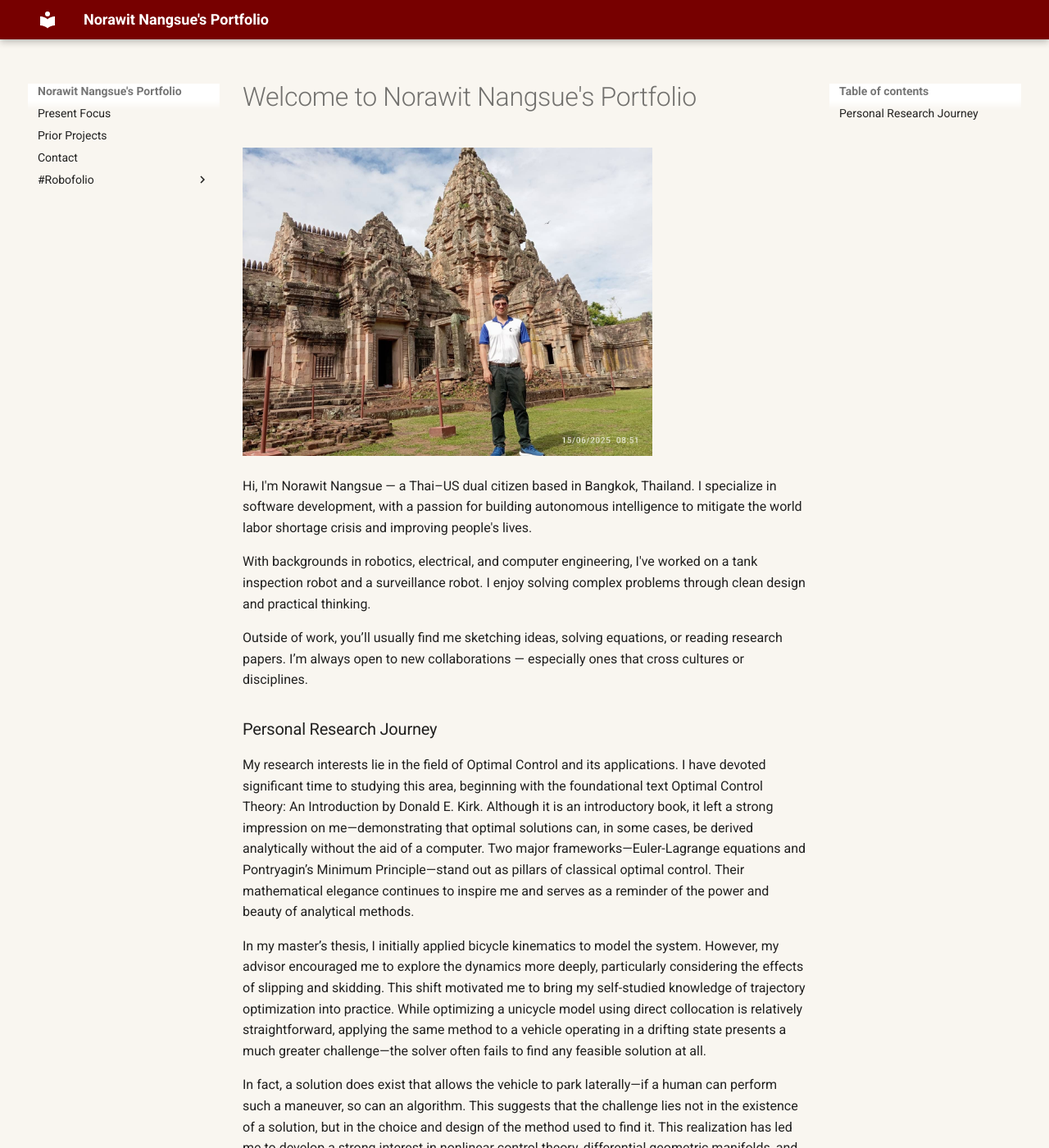
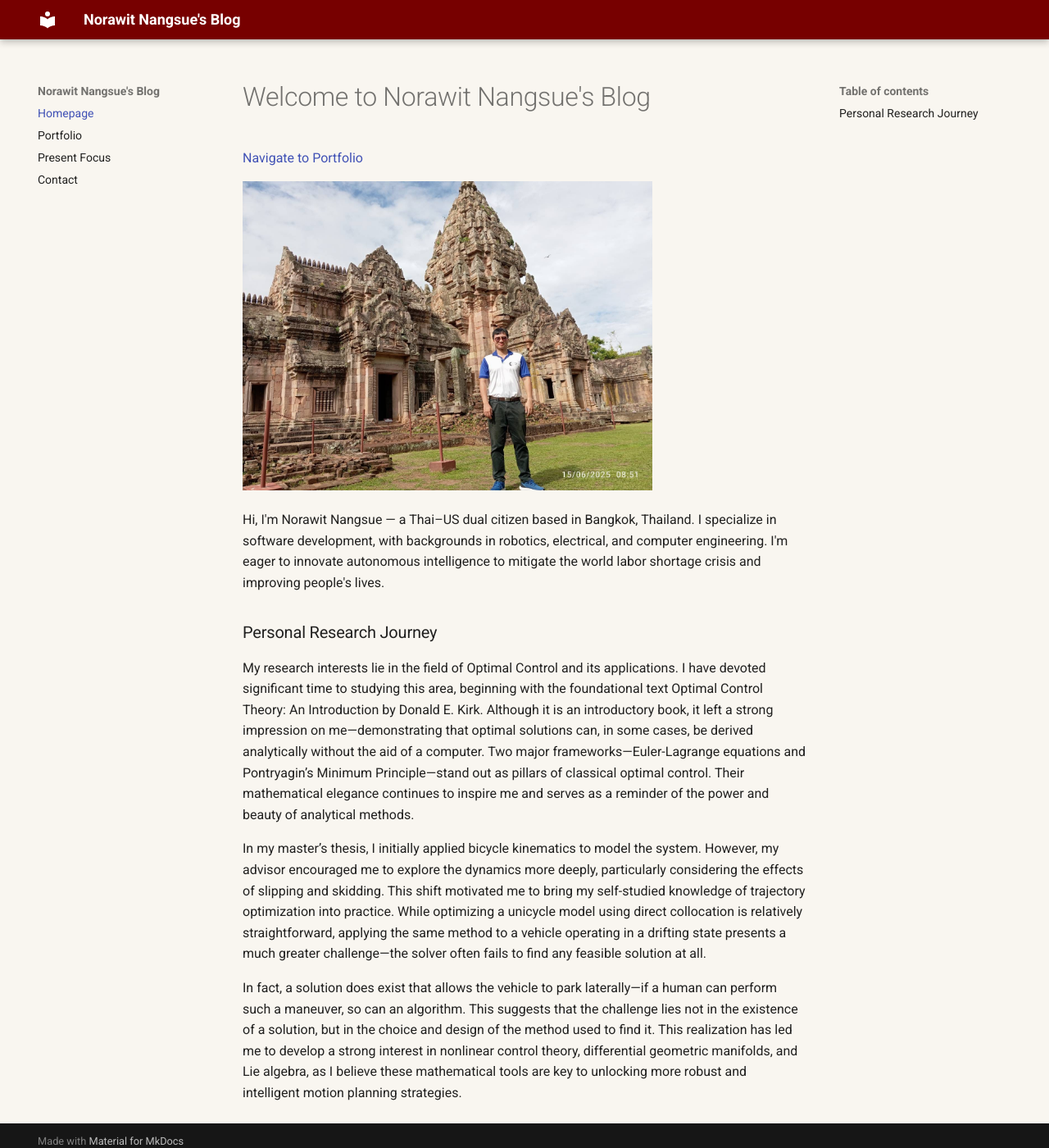
Before and after one commit to 5730289021-NN/5730289021-NN.github.io, an MkDocs documentation site: the page built from docs/index.md, in a window 1280 px wide and 1400 px high. Shown: the whole window at 82% size. Built offline with MkDocs 1.6.1 and Material for MkDocs 9.7.7, drawn with Linux system fonts in a browser that asks for light colours.

Commit message:
Fix color and wordings First release.

```diff
--- a/docs/01_about.md
+++ b/docs/01_about.md
@@ -7,11 +7,7 @@ TODO:
 
 ![Me at Phanom Rung Historical Park, photo captured by my father.](images/me_at_phanom_rung.JPG){ loading=lazy width="500" }
 
-Hi, I'm Norawit Nangsue — a Thai–US dual citizen based in Bangkok, Thailand. I specialize in software development, with a passion for building autonomous intelligence to mitigate the world labor shortage crisis and improving people's lives.
-
-With backgrounds in robotics, electrical, and computer engineering, I've worked on a tank inspection robot and a surveillance robot. I enjoy solving complex problems through clean design and practical thinking.
-
-Outside of work, you’ll usually find me sketching ideas, solving equations, or reading research papers. I’m always open to new collaborations — especially ones that cross cultures or disciplines.
+Hi, I'm Norawit Nangsue — a Thai–US dual citizen based in Bangkok, Thailand. I specialize in software development, with backgrounds in robotics, electrical, and computer engineering. I'm eager to innovate autonomous intelligence to mitigate the world labor shortage crisis and improving people's lives.
 
 ### Personal Research Journey
 My research interests lie in the field of Optimal Control and its applications. I have devoted significant time to studying this area, beginning with the foundational text Optimal Control Theory: An Introduction by Donald E. Kirk. Although it is an introductory book, it left a strong impression on me—demonstrating that optimal solutions can, in some cases, be derived analytically without the aid of a computer. Two major frameworks—Euler-Lagrange equations and Pontryagin’s Minimum Principle—stand out as pillars of classical optimal control. Their mathematical elegance continues to inspire me and serves as a reminder of the power and beauty of analytical methods.
--- a/docs/03_prior_projects.md
+++ b/docs/02_portfolio.md
@@ -1,17 +1,19 @@
-# Prior Projects
+# Portfolio
 
 ## 2025
 <!-- ### Wellsite Inspection using Quadrupled Robot Platform @ PTTEP -->
 
 ### Body Tracking Application
 Since FIBO Industry Service acquired Unitree H1 and G1 robots, the team continued to focus on the development and application of humanoid robots. One simple application was to use ORBTEC Femto Bolt along with Azure Body Tracking SDK to transfer operator's joint angles to the robot. I modified existing source code to make it work with the actual G1 humanoid.
+
 ![Body Tracking Onstage](artifacts/05_engineer/07_body_tracking/on_the_stage.jpg){width=400}
 
 
 ### Exploring about Fleet System
 To make the robots work collaboratively, I delved further into fleet systems. First, I developed an application to control several robots at once to test the robustness of the communication channel. Then, I utilized the networkx library to instantiate a directional graph for robots to travel step-wise.
-![Swarm Control](artifacts/05_engineer/06_fleet_system/swarm_control.mp4){width=300}
-![Digraph Navigation](artifacts/05_engineer/06_fleet_system/digraph_navigation.mp4){width=300}
+
+![Swarm Control](artifacts/05_engineer/06_fleet_system/swarm_control.mp4){width=325}
+![Digraph Navigation](artifacts/05_engineer/06_fleet_system/digraph_navigation.mp4){width=325}
 
 ## 2024
 ### Container Inspection Robot @ PTTGC
--- a/docs/index.md
+++ b/docs/index.md
@@ -1,4 +1,6 @@
-# Welcome to Norawit Nangsue's Portfolio
+# Welcome to Norawit Nangsue's Blog
+
+[Navigate to Portfolio](02_portfolio.md)
 
 --8<--
 ./docs/01_about.md
--- a/docs/stylesheets/extra.css
+++ b/docs/stylesheets/extra.css
@@ -5,7 +5,10 @@
 }
 
 .md-main {
-  background-color: #F9F6F0;  /* Replace with your desired color */
+  background-color: #F9F6F0;
+}
+:root {
+  --md-default-bg-color: F9F6F0;
 }
 
 .md-header__title {
--- a/mkdocs.yml
+++ b/mkdocs.yml
@@ -1,4 +1,4 @@
-site_name: Norawit Nangsue's Portfolio
+site_name: Norawit Nangsue's Blog
 site_url: https://5730289021-NN.github.io
 theme:
   name: material
@@ -24,12 +24,13 @@ extra_css:
 
 nav:
   # - About Me: 01_about.md
-  - Present Focus: 02_present_focus.md
-  - Prior Projects: 03_prior_projects.md
+  - Homepage: index.md
+  - Portfolio: 02_portfolio.md
+  - Present Focus: 03_present_focus.md
   - Contact: 04_contact.md
 
-  - "#Robofolio":
-     - Tags: blog/tags.md
+  # - "#Robofolio":
+  #    - Tags: blog/tags.md
 
 markdown_extensions:
   - pymdownx.snippets
```
Also changed, not shown: docs/02_present_focus.md (deleted, +0 -9 lines), docs/03_present_focus.md (added, +11 -0 lines), docs/04_contact.md (+10 -0 lines).
